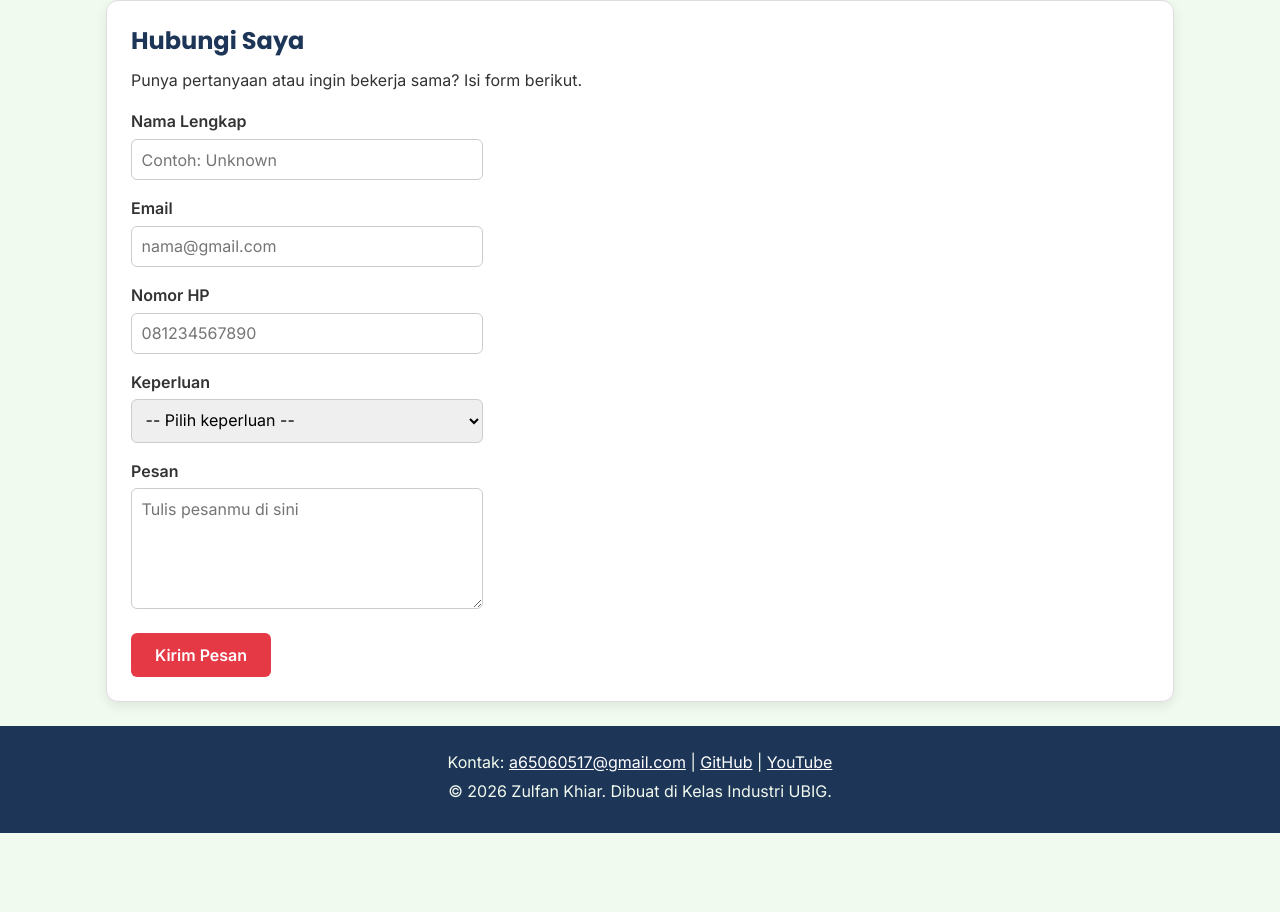
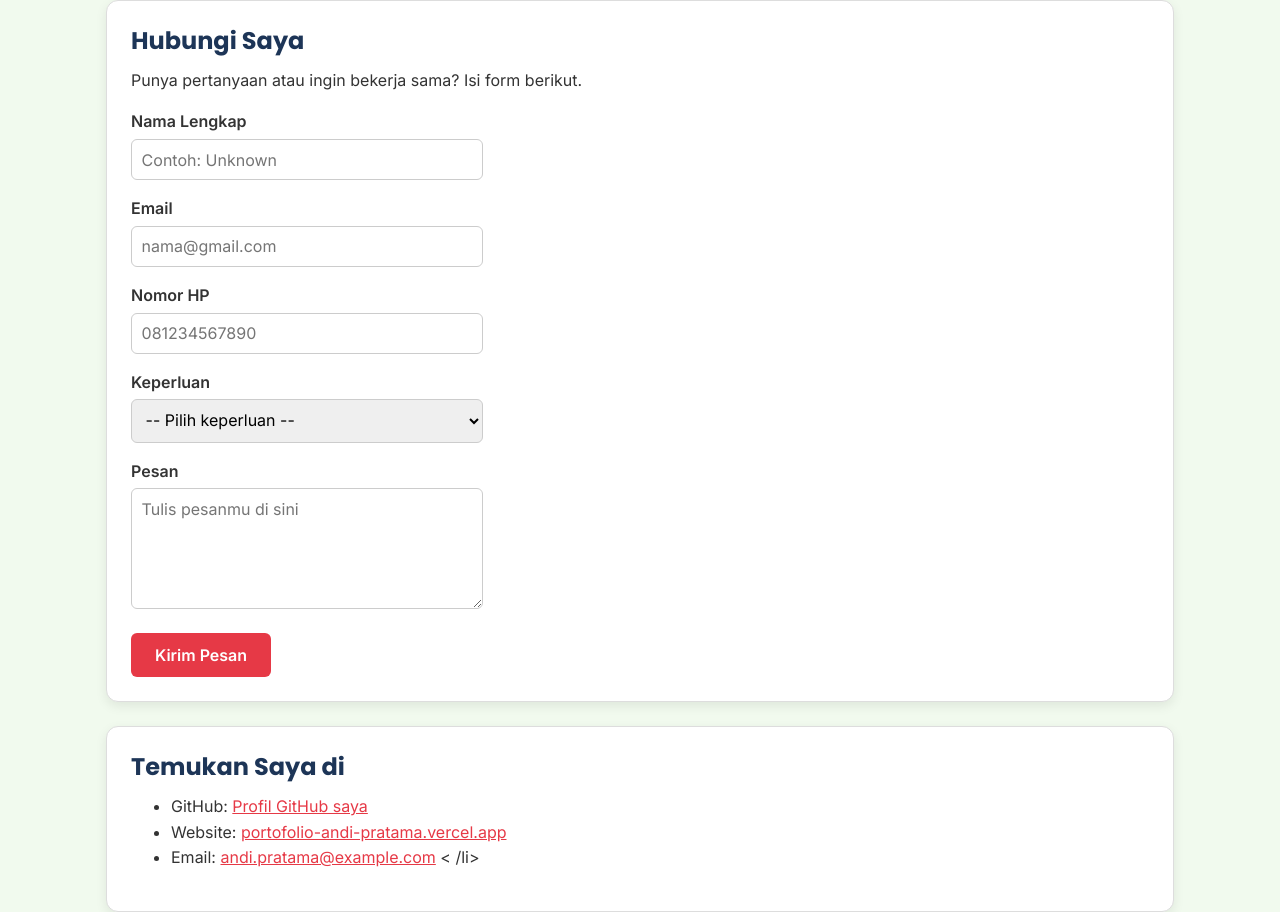
Before and after one commit to zulfankhiar/portofolio, a plain HTML site: page kontak.html in a window 1280 px wide. Shown: the part 74-986 px from the top of the page. Before the commit the page ends 907 px from the top, so only its background shows below. Drawn offline with Linux system fonts and the light colour scheme.

Commit message:
feat: tambah kartu media sosial di halaman kontak

```diff
--- a/kontak.html
+++ b/kontak.html
@@ -66,6 +66,19 @@
                 <button type="submit">Kirim Pesan</button>
             </form>
         </section>
+
+        <section class="kartu">
+            <h2>Temukan Saya di</h2>
+            <ul>
+                <li>GitHub: <a href="https://github.com/BagusHidayat21" target="_blank">Profil GitHub saya</a></li>
+
+                <li>Website: <a href="https://portofolio-andi-
+pratama.vercel.app">portofolio-andi-pratama.vercel.app</a></li>
+
+                <li>Email: <a href="mailto:andi.pratama@example.com">andi.pratama@example.com</a>
+                    < /li>
+            </ul>
+        </section>
     </main>
 
     <footer>
```
